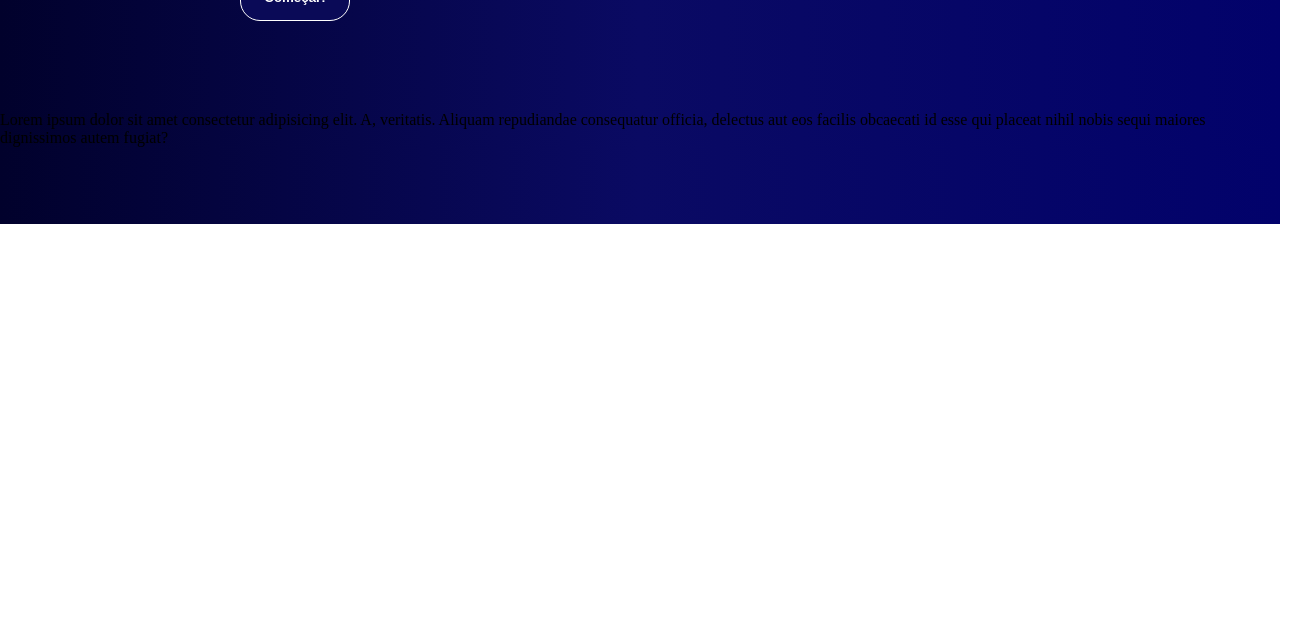
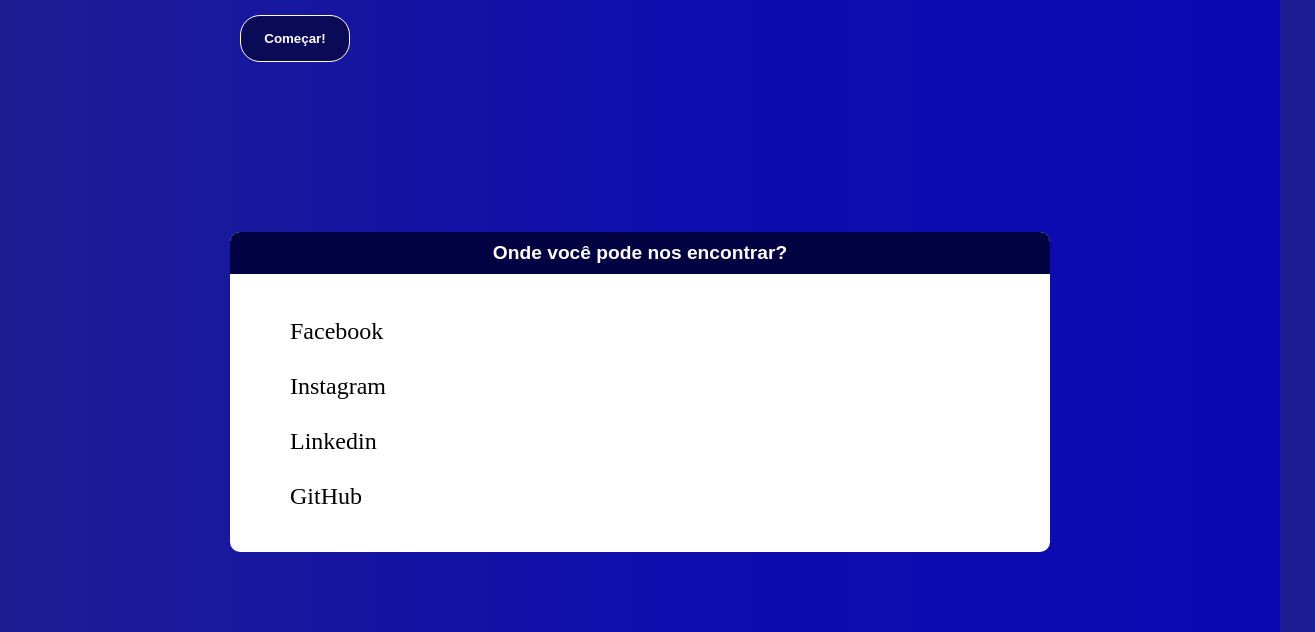
Before and after one commit to Tiagobtz/projetinho, a plain HTML site: page index.html in a window 1280 px wide. Shown: the part 576-1208 px from the top of the page, 1315 px wide, since content can reach past the window. Before the commit the page ends 800 px from the top, so only its background shows below. Drawn offline with Linux system fonts and the light colour scheme.

Commit message:
Atualizando projeto

```diff
--- a/index.html
+++ b/index.html
@@ -37,7 +37,14 @@
     </main>
 
     <footer>
-        <p>Lorem ipsum dolor sit amet consectetur adipisicing elit. A, veritatis. Aliquam repudiandae consequatur officia, delectus aut eos facilis obcaecati id esse qui placeat nihil nobis sequi maiores dignissimos autem fugiat?</p>
+        <h3 id="redes-sociais">Onde você pode nos encontrar?</h3>
+
+        <ul>
+            <li>Facebook</li>
+            <li>Instagram</li>
+            <li>Linkedin</li>
+            <li>GitHub</li>
+        </ul>
     </footer>
 
 </body>
--- a/style.css
+++ b/style.css
@@ -6,16 +6,16 @@
 }
 
 body {
-    background-image: linear-gradient(to right, rgb(1, 1, 44), rgb(10, 10, 99), rgb(2, 2, 107));
+    background-image: linear-gradient(to right, rgb(30, 30, 148), rgb(14, 14, 173), rgb(10, 10, 180));
 }
 
 header {
-    background-image: linear-gradient(to bottom, rgb(2, 2, 58), rgb(6, 6, 78));
+    background-image: linear-gradient(to bottom, rgb(17, 17, 112), rgb(19, 19, 129));
     color: white;
     padding: 5px;
     display: inline-block;
     width: 100%;
-    height: 100px;
+    height: 95px;
     position: fixed;
     top: 0;
 }
@@ -48,15 +48,16 @@ a {
     font-family: Arial, Helvetica, sans-serif;
     font-weight: bold;
     text-decoration: none;
-    color: rgb(0, 0, 0);
+    color: rgb(255, 255, 255);
     padding: 5px;
     display: inline-block;
-    background-color: rgb(255, 255, 255);
     border-radius: 5px;
 }
 
 a:hover {
-    text-decoration: underline;
+    background-color: rgb(61, 72, 235);
+    color: white;
+    transition: all .5s;
 }
 
 main {
@@ -68,11 +69,13 @@ main {
 }
 
 h2 {
+    font-family: Arial, Helvetica, sans-serif;
     font-size: 6rem;
-    color: rgb(49, 179, 240);
+    color: rgb(201, 243, 13);
 }
 
 h3 {
+    font-family: Arial, Helvetica, sans-serif;
     font-size: 5rem;
     color: #fff;
 }
@@ -90,13 +93,13 @@ section {
     font-family: Arial, Helvetica, sans-serif;
     font-weight: bolder;
     width: 110px;
-    border: solid 1px white;
+    border: solid 0.5px white;
     border-radius: 20px;
     background-color: rgb(10, 10, 87);
     color: #fff;
     padding: 15px;
     display: inline-block;
-    margin-top: 50px;
+    margin-top: 90px;
     margin-left: 150px;
     cursor: pointer;
 
@@ -105,4 +108,41 @@ section {
 #botao:hover {
     background-color: #fff;
     color: rgb(10, 10, 87);
+    transition: all .5s;
 }
+
+footer {
+    background-color: #fff;
+    max-width: 800px;
+    height: 300px;
+    margin: auto;
+    margin-top: 80px;
+    margin-bottom: 80px;
+    border-radius: 10px;
+    padding: 10px;
+
+}
+
+#redes-sociais {
+    background-color: rgb(2, 1, 65);
+    color: #fff;
+    width: 100%;
+    font-family: Arial, Helvetica, sans-serif;
+    font-size: 1.2em;
+    font-weight: bold;
+    margin: -10px -10px 0px -10px;
+    border-radius: 10px 10px 0px 0px;
+    padding: 10px;
+    text-align: center;
+}
+
+ul {
+    margin-top: 30px;
+    margin-left: 30px;
+}
+
+ul > li {
+    display: block;
+    font-size: 1.5em;
+    line-height: 55px;
+}
```
